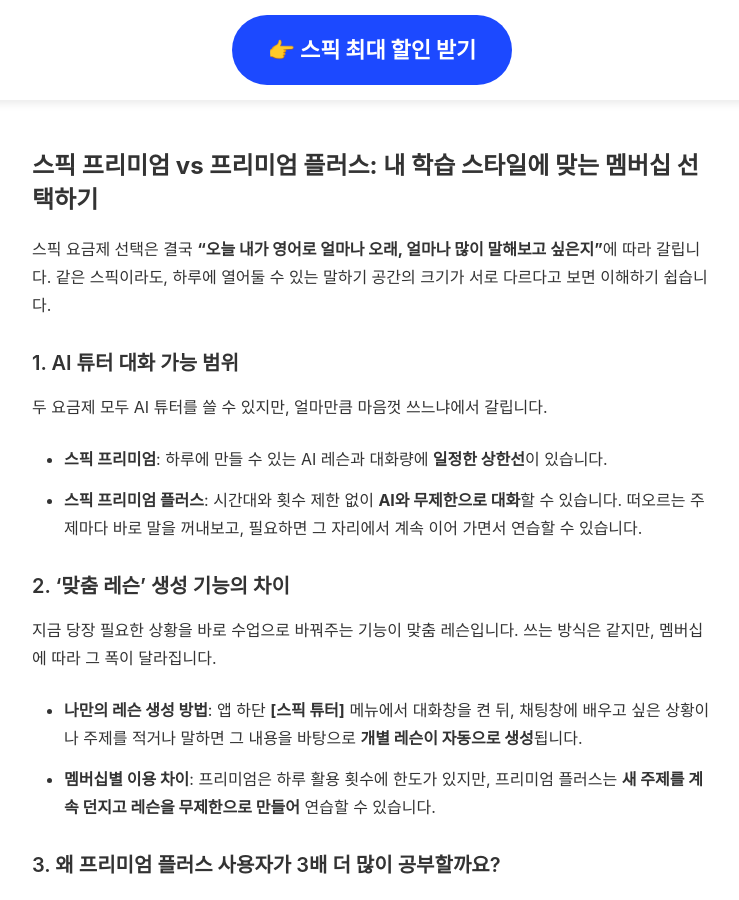
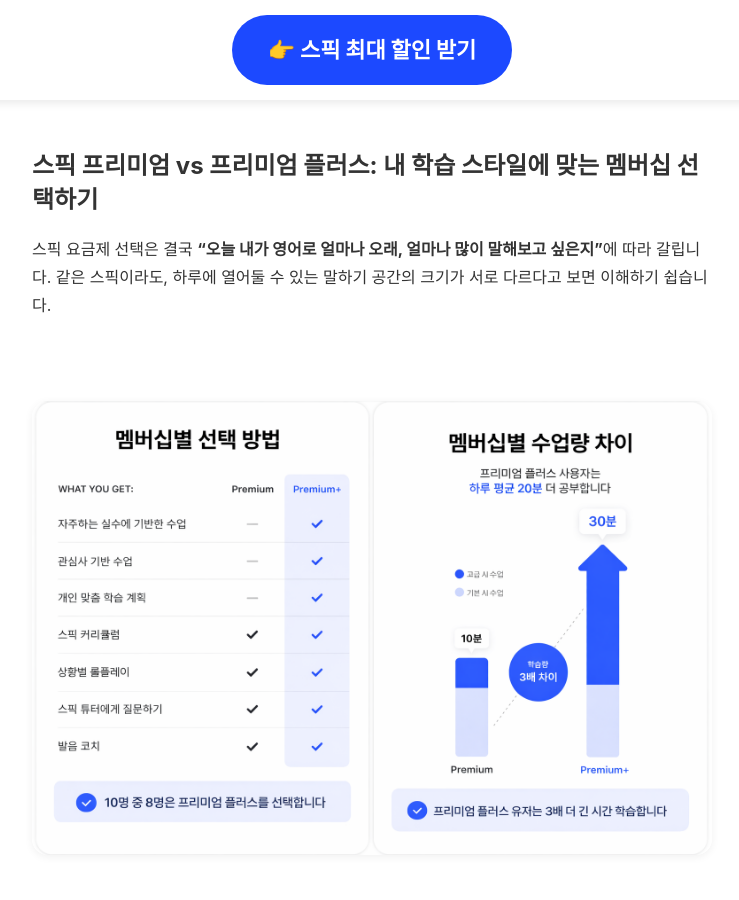
Before and after one commit to kjsjdw/speak_event_page, a Jekyll site: the page built from premium-vs-plus.md, in a window 1280 px wide and 900 px high. Shown: the whole window, without its empty margins (268-1007 px from the left). Built offline with Jekyll 4.4.1, drawn with Linux system fonts in a browser that asks for light colours; some web fonts are replaced.

Commit message:
Update premium-vs-plus.md

```diff
--- a/premium-vs-plus.md
+++ b/premium-vs-plus.md
@@ -7,6 +7,12 @@ permalink: /premium-vs-plus/
 ## 스픽 프리미엄 vs 프리미엄 플러스: 내 학습 스타일에 맞는 멤버십 선택하기
 
 스픽 요금제 선택은 결국 **“오늘 내가 영어로 얼마나 오래, 얼마나 많이 말해보고 싶은지”**에 따라 갈립니다. 같은 스픽이라도, 하루에 열어둘 수 있는 말하기 공간의 크기가 서로 다르다고 보면 이해하기 쉽습니다.
+
+<br>
+<div class='step-media' style='margin: 30px 0;'>
+  <img src='/content/images/premium-vs-plus-compare.png' width='80%' alt='스픽 요금제 비교' style='display: block; margin: 0 auto;'>
+</div>
+<br>
 
 ### 1. AI 튜터 대화 가능 범위
 두 요금제 모두 AI 튜터를 쓸 수 있지만, 얼마만큼 마음껏 쓰느냐에서 갈립니다.
@@ -32,6 +38,12 @@ permalink: /premium-vs-plus/
 ### 4. 프리미엄 플러스 전용 30일 습관 프로그램
 프리미엄 플러스 회원에게는 영어 스피킹 습관을 확실하게 잡아주는 **'업그레이드된 30일 습관 완성 챌린지'** 참여권이 무료로 제공됩니다.
 
+<br>
+<div class='step-media' style='margin: 40px 0;'>
+  <img src='/content/images/speak-habit.jpg' width='70%' alt='스픽 습관 형성 효과' style='display: block; margin: 0 auto;'>
+</div>
+<br>
+
 * **학습 목표**: 30일 동안 핵심 패턴을 꾸준히 반복해서, 입에서 바로 나오는 표현으로 만드는 것을 목표로 합니다.
 * **주의사항**: 이 프로그램은 가입 직후 자동으로 적용되는 것이 아니라, **가입 후 7일 안에 별도로 참여 신청**을 해야 유지됩니다.
 
```
